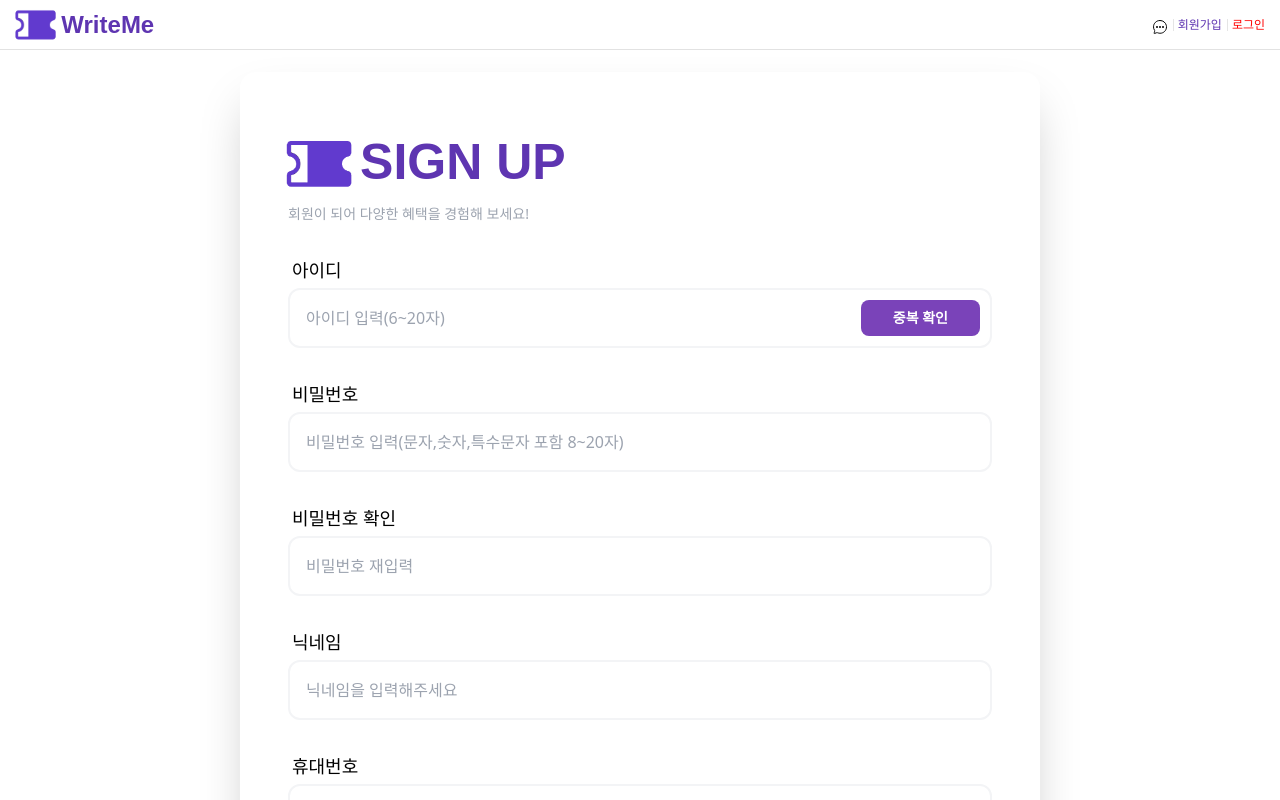
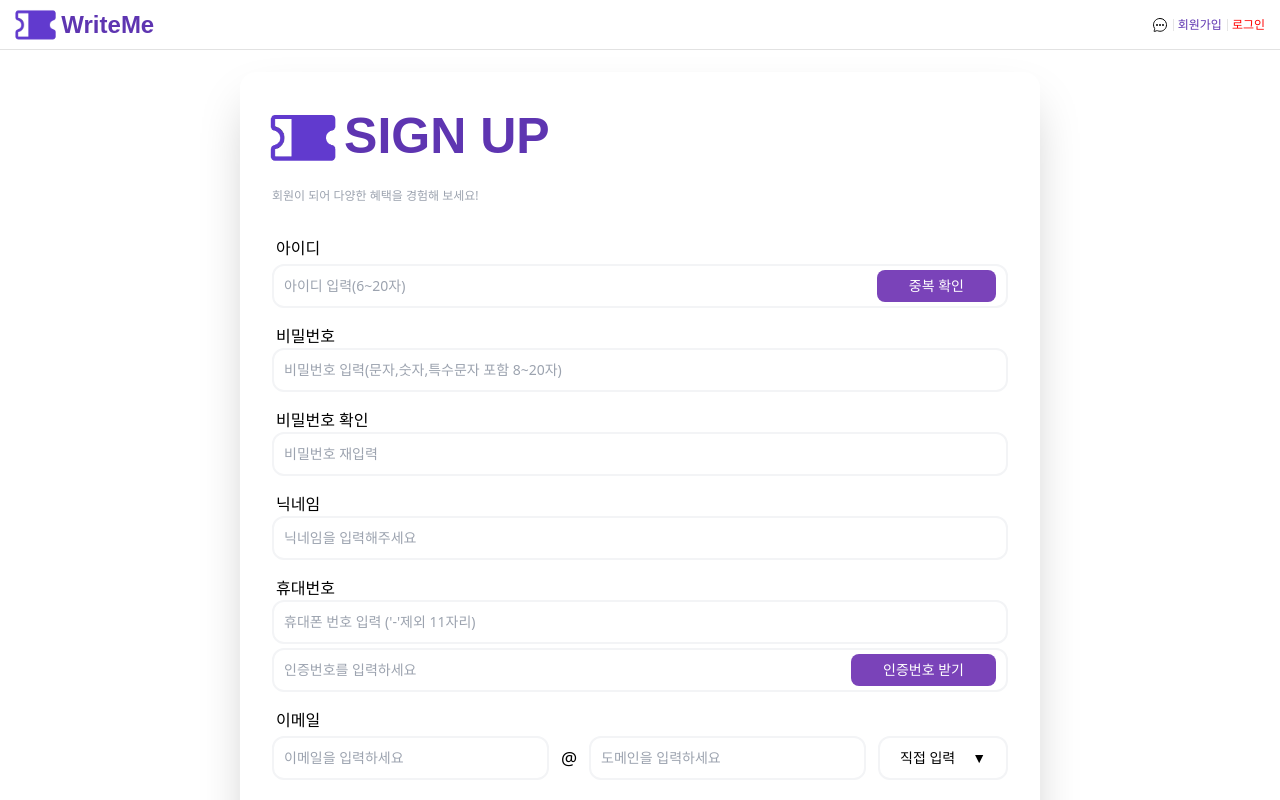
Before and after one commit to haseo0207/WriteMe_Frontend_demo, a React (Vite) app: page /join in a window 1280 px wide. Shown: the top 800 px of the page. Built offline with nearby package versions, Linux system fonts and the light colour scheme; the HTML template or start-up script is replaced by a standard one.

Commit message:
joinform correction

```diff
--- a/src/components/Button.jsx
+++ b/src/components/Button.jsx
@@ -8,7 +8,7 @@ const Button = ({ text, type, onClick, className = "" }) => {
   return (
     <button
       onClick={onClick}
-      className={` cursor-pointer border-none rounded-lg text-lg whitespace-nowrap max-w-[700px] transition-all
+      className={` cursor-pointer border-none rounded-lg text-lg whitespace-nowrap transition-all
         duration-200 ease-in-out transform scale-100 font-bold active:scale-[0.98] active:duration-75
         hover:scale-[1.01] px-8
         ${typeStyles[type] || "bg-gray-200"}  // type에 맞는 스타일 적용, 없으면 빈 문자열
--- a/src/components/CustomSelect.jsx
+++ b/src/components/CustomSelect.jsx
@@ -27,9 +27,9 @@ const CustomSelect = ({ domainList, onSelect }) => {
   };
 
   return (
-    <div className="relative" ref={dropdownRef}>
+    <div className="relative text-sm" ref={dropdownRef}>
       <div
-        className={`border-2 rounded-xl p-4 px-5 cursor-pointer whitespace-nowrap min-w-[130px] ${isOpen ? "border-black" : "border-gray-100"
+        className={`border-2 rounded-xl p-2.5 px-5 cursor-pointer whitespace-nowrap min-w-[130px] ${isOpen ? "border-black" : "border-gray-100"
           }`}
         onClick={() => setIsOpen(!isOpen)}
       >
--- a/src/components/Header.css
+++ b/src/components/Header.css
@@ -57,6 +57,6 @@ ul.header-util li::before {
 }
 
 .btn-icon {
-  margin-top: 5px;
+  margin-top: 0px;
   cursor: 'pointer'
 }
--- a/src/pages/JoinMember.jsx
+++ b/src/pages/JoinMember.jsx
@@ -201,24 +201,24 @@ const JoinMember = () => {
   return (
     <div>
       <Header />
-      <div className="flex justify-center min-h-[calc(100vh-60px)] mt-10">
-        <div className="bg-white flex flex-col m-8 space-y-8 shadow-2xl rounded-2xl max-w-[800px] w-full p-12">
+      <div className="flex justify-center mt-10">
+        <div className="bg-white flex flex-col m-8 space-y-4 shadow-2xl rounded-2xl max-w-[800px] w-full p-8">
           <div>
-            <div className="icon_ flex items-center mb-0 -translate-x-[10px]">
-              <img src={logo} alt="메인아이콘" className="h-[80px] mt-1" />
+            <div className="icon_ flex items-center mb-0 -translate-x-[10px] -translate-y-[10px] -mb-3">
+              <img src={logo} alt="메인아이콘" className="h-[80px] mt-1 " />
               <h1 className="icon-font">SIGN UP</h1>
             </div>
-            <p className="font-medium text-sm text-gray-400">
+            <p className="font-medium text-xs text-gray-400 ">
               회원이 되어 다양한 혜택을 경험해 보세요!
             </p>
           </div>
 
           <div>
-            <div className="flex space-x-3 ml-1">
-              <label className="text-lg font-medium font-bold">아이디</label>
+            <div className="flex space-x-3 ml-1 mt-4">
+              <label className="text-base">아이디</label>
               {warnings.id && (
                 <p
-                  className={`mt-1.5 text-sm ${warnings.id === "사용 가능한 ID입니다" ? "text-green-500" : "text-red-500"
+                  className={`mt-1 text-xs ${warnings.id === "사용 가능한 ID입니다" ? "text-green-500" : "text-red-500"
                     }`}
                 >
                   {warnings.id}
@@ -228,7 +228,7 @@ const JoinMember = () => {
             <div className="relative mt-1">
               <input
                 type="text"
-                className="w-full border-2 border-gray-100 rounded-xl p-4 mt-0 bg-transparent"
+                className="w-full border-2 border-gray-100 rounded-xl p-2.5 mt-0 bg-transparent text-sm"
                 placeholder="아이디 입력(6~20자)"
                 id="createUserId"
                 name="id"
@@ -238,7 +238,7 @@ const JoinMember = () => {
                 maxLength={20}
               />
               <Button
-                className="absolute right-3 px-7 py-2 text-sm top-1/2 -translate-y-1/2"
+                className="absolute right-3 px-7 py-1.5 text-sm top-1/2 -translate-y-1/2 font-normal"
                 text="중복 확인"
                 type="POSITIVE"
                 onClick={handleDuplicateCheck}
@@ -248,14 +248,14 @@ const JoinMember = () => {
 
           <div>
             <div className="flex space-x-3 ml-1">
-              <label className="text-lg font-medium font-bold">비밀번호</label>
+              <label className="text-base">비밀번호</label>
               {warnings.password && (
-                <p className="text-red-500 mt-1.5 text-sm">{warnings.password}</p>
+                <p className="text-red-500 mt-1 text-xs">{warnings.password}</p>
               )}
             </div>
             <input
               type="password"
-              className="w-full border-2 border-gray-100 rounded-xl p-4 mt-1 bg-transparent"
+              className="w-full border-2 border-gray-100 rounded-xl p-2.5 mt-0 bg-transparent text-sm"
               placeholder="비밀번호 입력(문자,숫자,특수문자 포함 8~20자)"
               id="createUserPw"
               name="password"
@@ -268,10 +268,10 @@ const JoinMember = () => {
 
           <div>
             <div className="flex space-x-3 ml-1">
-              <label className="text-lg font-medium font-bold">비밀번호 확인</label>
+              <label className="text-base">비밀번호 확인</label>
               {warnings.confirmPassword && (
                 <p
-                  className={`mt-1.5 text-sm ${warnings.confirmPassword === "비밀번호가 일치"
+                  className={`mt-1 text-xs ${warnings.confirmPassword === "비밀번호가 일치"
                     ? "text-green-500"
                     : "text-red-500"
                     }`}
@@ -282,7 +282,7 @@ const JoinMember = () => {
             </div>
             <input
               type="password"
-              className="w-full border-2 border-gray-100 rounded-xl p-4 mt-1 bg-transparent"
+              className="w-full border-2 border-gray-100 rounded-xl p-2.5 mt-0 bg-transparent text-sm"
               placeholder="비밀번호 재입력"
               id="checkUserPw"
               name="confirmPassword"
@@ -295,14 +295,14 @@ const JoinMember = () => {
 
           <div>
             <div className="flex space-x-3 ml-1">
-              <label className="text-lg font-medium font-bold">닉네임</label>
+              <label className="text-base">닉네임</label>
               {warnings.nickname && (
-                <p className="text-red-500 mt-1.5 text-sm">{warnings.nickname}</p>
+                <p className="text-red-500 mt-1 text-xs">{warnings.nickname}</p>
               )}
             </div>
             <input
               type="text"
-              className="w-full border-2 border-gray-100 rounded-xl p-4 mt-1 bg-transparent"
+              className="w-full border-2 border-gray-100 rounded-xl p-2.5 mt-0 bg-transparent text-sm"
               placeholder="닉네임을 입력해주세요"
               id="createUserNickName"
               name="nickname"
@@ -313,16 +313,16 @@ const JoinMember = () => {
 
           <div>
             <div className="flex space-x-3 ml-1">
-              <label className="text-lg font-medium font-bold">휴대번호</label>
+              <label className="text-base">휴대번호</label>
               {(warnings.phone || warnings.phoneVerification) && (
-                <p className="text-red-500 mt-1.5 text-sm">
+                <p className="text-red-500 mt-1 text-xs">
                   {warnings.phone || warnings.phoneVerification}
                 </p>
               )}
             </div>
             <input
               type="text"
-              className="w-full border-2 border-gray-100 rounded-xl p-4 mt-1 bg-transparent"
+              className="w-full border-2 border-gray-100 rounded-xl p-2.5 mt-0 bg-transparent text-sm"
               placeholder="휴대폰 번호 입력 ('-'제외 11자리)"
               id="createUserPh"
               name="phone"
@@ -332,7 +332,7 @@ const JoinMember = () => {
             <div className="relative mt-1">
               <input
                 type="text"
-                className="w-full border-2 border-gray-100 rounded-xl p-4 mt-0 bg-transparent"
+                className="w-full border-2 border-gray-100 rounded-xl p-2.5 mt-0 bg-transparent text-sm"
                 placeholder="인증번호를 입력하세요"
                 id="checkUserPh"
                 name="phoneVerification"
@@ -340,7 +340,7 @@ const JoinMember = () => {
                 onChange={handleChange}
               />
               <Button
-                className="absolute right-3 px-7 py-2 text-sm top-1/2 -translate-y-1/2"
+                className="absolute right-3 px-7 py-1.5 text-sm top-1/2 -translate-y-1/2 font-normal"
                 text="인증번호 받기"
                 type="POSITIVE"
               />
@@ -349,9 +349,9 @@ const JoinMember = () => {
 
           <div>
             <div className="flex space-x-3 ml-1">
-              <label className="text-lg font-medium font-bold">이메일</label>
+              <label className="text-base">이메일</label>
               {(warnings.emailId || warnings.emailDomain) && (
-                <p className="text-red-500 mt-1.5 text-sm">
+                <p className="text-red-500 mt-1 text-xs">
                   {warnings.emailId || warnings.emailDomain}
                 </p>
               )}
@@ -359,7 +359,7 @@ const JoinMember = () => {
             <div className="mt-1 flex items-center space-x-3">
               <input
                 type="text"
-                className="w-full border-2 border-gray-100 rounded-xl p-4 mt-0 bg-transparent"
+                className="w-full border-2 border-gray-100 rounded-xl p-2.5 mt-0 bg-transparent text-sm"
                 placeholder="이메일을 입력하세요"
                 id="createUserEmail"
                 name="emailId"
@@ -369,7 +369,8 @@ const JoinMember = () => {
               <p className="text-lg font-medium font-bold">@</p>
               <input
                 type="text"
-                className={`w-full border-2 border-gray-100 rounded-xl p-4 mt-0 ${isEditable ? "bg-transparent" : "bg-gray-100 cursor-default focus:outline-none"
+                className={`w-full border-2 border-gray-100 rounded-xl p-2.5 mt-0 text-sm
+                  ${isEditable ? "bg-transparent" : "bg-gray-100 cursor-default focus:outline-none"
                   }`}
                 placeholder="도메인을 입력하세요"
                 id="createEmailDomain"
@@ -382,7 +383,7 @@ const JoinMember = () => {
             </div>
           </div>
 
-          <div className="pt-4 flex flex-col">
+          <div className="pt-4 flex flex-col w-full">
             <Button
               text="가입완료"
               type="POSITIVE"
```
